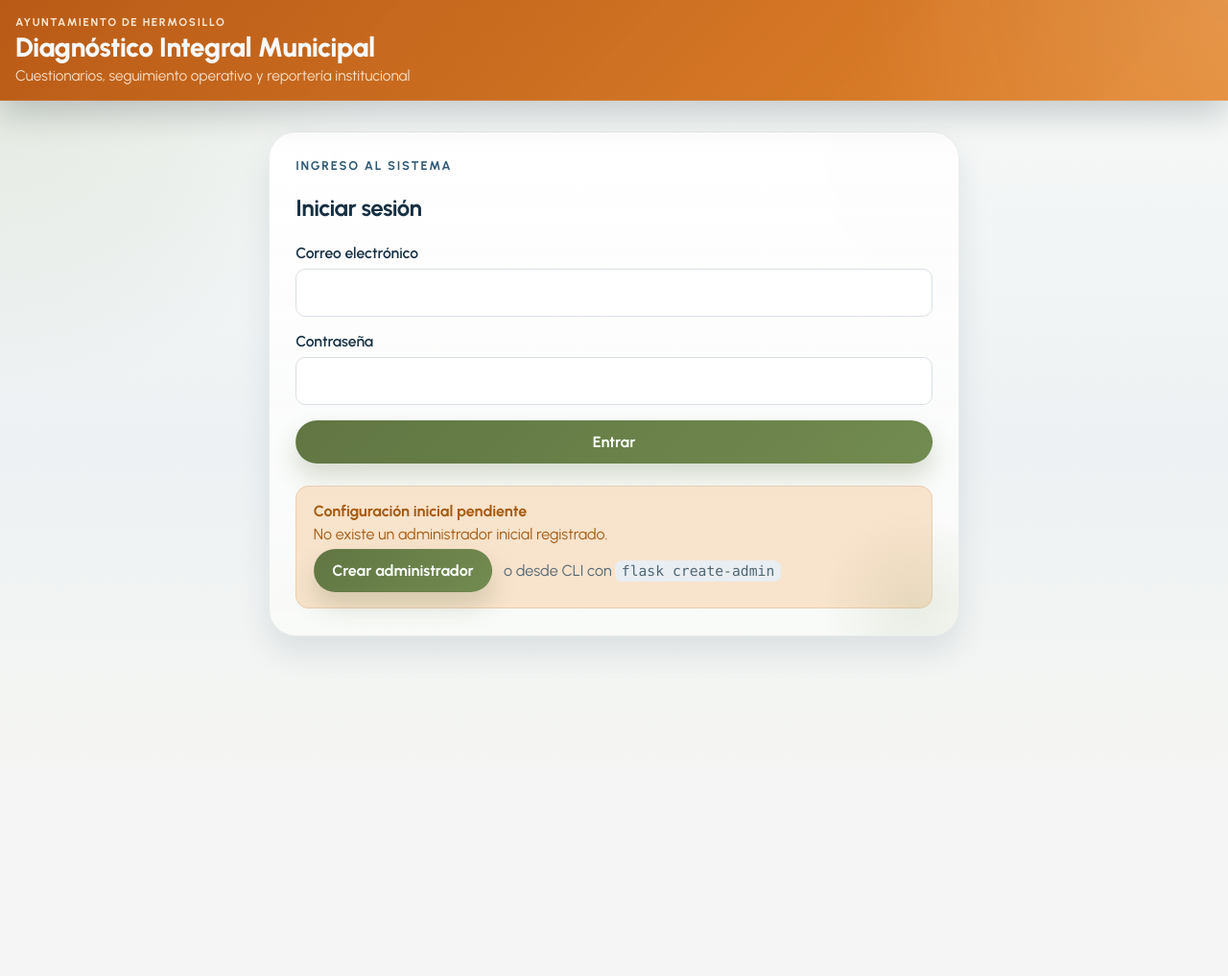
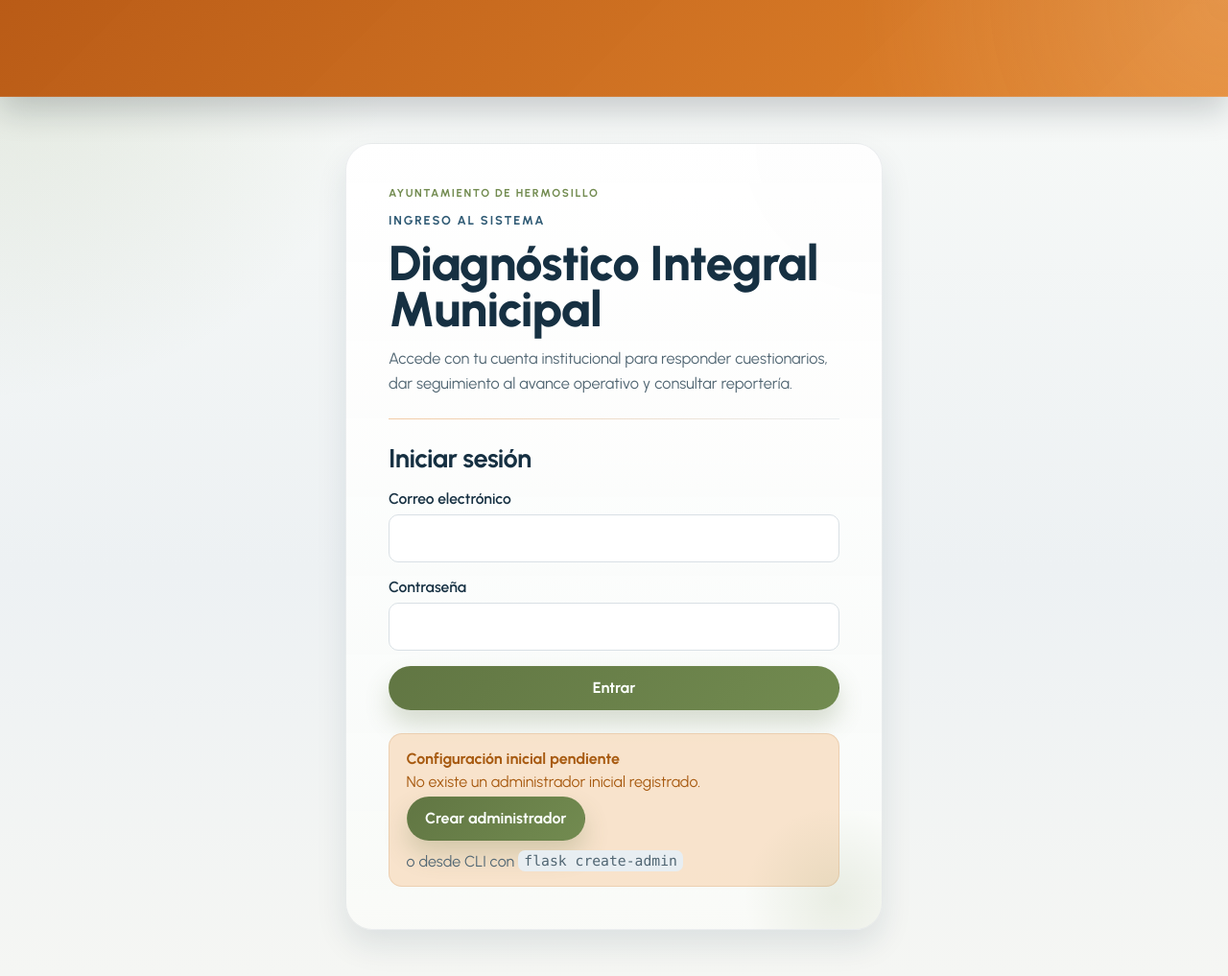
Before and after one commit to armandorzb/evaluacion_administrativa, a Flask app: page /auth/login in a window 1280 px wide. Shown: the whole page at 96% size. Before the commit the page ends 684 px from the top, so only its background shows below. Run offline with Flask 3, Linux system fonts and the light colour scheme.

Commit message:
Refine centered login layout

```diff
--- a/municipal_diagnostico/static/style.css
+++ b/municipal_diagnostico/static/style.css
@@ -376,6 +376,99 @@ code {
     min-height: 100%;
 }
 
+body.login-page .header-frame {
+    grid-template-columns: 1fr;
+    justify-items: center;
+    min-height: 4.75rem;
+}
+
+body.login-page .brand-block {
+    display: none;
+}
+
+body.login-page .brand-subtitle {
+    max-width: 52rem;
+}
+
+body.login-page .site-shell {
+    min-height: 100vh;
+    display: grid;
+    grid-template-rows: auto 1fr;
+}
+
+body.login-page .site-header {
+    position: relative;
+    padding: 0.75rem 2rem;
+}
+
+body.login-page .content-shell {
+    width: min(calc(100% - 2rem), 760px);
+    min-height: 100%;
+    display: flex;
+    align-items: center;
+    justify-content: center;
+    padding: clamp(1.5rem, 6vh, 4rem) 0;
+}
+
+body.login-page .login-hero-single {
+    width: min(100%, 560px);
+    margin: 0 auto;
+}
+
+body.login-page .login-card {
+    width: 100%;
+    padding: clamp(2rem, 4vw, 2.75rem);
+    gap: 1.5rem;
+}
+
+body.login-page .login-card-intro {
+    display: grid;
+    gap: 0.85rem;
+}
+
+body.login-page .login-card-intro .eyebrow,
+body.login-page .login-card-intro .card-kicker {
+    margin: 0;
+}
+
+body.login-page .login-card-intro h1 {
+    margin: 0;
+    font-size: clamp(2.1rem, 5vw, 3.2rem);
+    line-height: 0.94;
+    font-family: "Urbanist", sans-serif;
+    font-weight: 800;
+    color: var(--navy-900);
+}
+
+body.login-page .login-card-intro .lede {
+    margin: 0;
+    color: var(--ink-muted);
+    font-size: 1.02rem;
+    line-height: 1.6;
+}
+
+body.login-page .login-card-divider {
+    height: 1px;
+    background: linear-gradient(90deg, rgba(225, 128, 36, 0.4), rgba(217, 224, 229, 0.55));
+}
+
+body.login-page .login-card-form {
+    display: grid;
+    gap: 1rem;
+}
+
+body.login-page .login-card-form h2 {
+    margin: 0;
+    font-size: 1.7rem;
+    font-family: "Urbanist", sans-serif;
+    font-weight: 700;
+    color: var(--navy-900);
+}
+
+body.login-page .login-card .stack {
+    gap: 1rem;
+}
+
 .report-summary {
     gap: 1rem;
 }
--- a/municipal_diagnostico/templates/auth/login.html
+++ b/municipal_diagnostico/templates/auth/login.html
@@ -1,9 +1,22 @@
 {% extends "base.html" %}
 {% block title %}Acceso | Diagnóstico Integral Municipal{% endblock %}
+{% block body_class %}login-page{% endblock %}
 {% block content %}
 <section class="executive-hero login-hero login-hero-single">
     <article class="hero-card login-card">
+        <div class="login-card-intro">
+            <p class="eyebrow">Ayuntamiento de Hermosillo</p>
             <div class="card-kicker">Ingreso al sistema</div>
+            <h1>Diagnóstico Integral Municipal</h1>
+            <p class="lede">
+                Accede con tu cuenta institucional para responder cuestionarios,
+                dar seguimiento al avance operativo y consultar reportería.
+            </p>
+        </div>
+
+        <div class="login-card-divider" aria-hidden="true"></div>
+
+        <div class="login-card-form">
             <h2>Iniciar sesión</h2>
             <form method="post" class="stack">
                 <label>Correo electrónico
@@ -14,6 +27,7 @@
                 </label>
                 <button type="submit" class="button button-primary">Entrar</button>
             </form>
+        </div>
 
         {% if not admin_exists %}
         <div class="callout callout-warning">
--- a/municipal_diagnostico/templates/base.html
+++ b/municipal_diagnostico/templates/base.html
@@ -11,14 +11,14 @@
     <script src="https://cdn.jsdelivr.net/npm/chart.js"></script>
     <script defer src="{{ url_for('static', filename='app.js') }}"></script>
 </head>
-<body {% if current_user.is_authenticated %}data-heartbeat-url="{{ url_for('dashboard.heartbeat') }}"{% endif %}>
+<body class="{% block body_class %}{% endblock %}" {% if current_user.is_authenticated %}data-heartbeat-url="{{ url_for('dashboard.heartbeat') }}"{% endif %}>
     <div class="site-shell">
         <header class="site-header" data-header-region>
             <div class="header-frame">
                 <div class="brand-block">
-                    <p class="eyebrow">Ayuntamiento de Hermosillo</p>
-                    <a href="{{ url_for('dashboard.home') }}" class="brand">Diagnóstico Integral Municipal</a>
-                    <p class="brand-subtitle">Cuestionarios, seguimiento operativo y reportería institucional</p>
+                    <p class="eyebrow">{% block header_eyebrow %}Ayuntamiento de Hermosillo{% endblock %}</p>
+                    <a href="{{ url_for('dashboard.home') }}" class="brand">{% block header_brand %}Diagnóstico Integral Municipal{% endblock %}</a>
+                    <p class="brand-subtitle">{% block header_subtitle %}Cuestionarios, seguimiento operativo y reportería institucional{% endblock %}</p>
                 </div>
 
                 {% if current_user.is_authenticated %}
```
Lines whose indentation alone changed are shown as unchanged.
